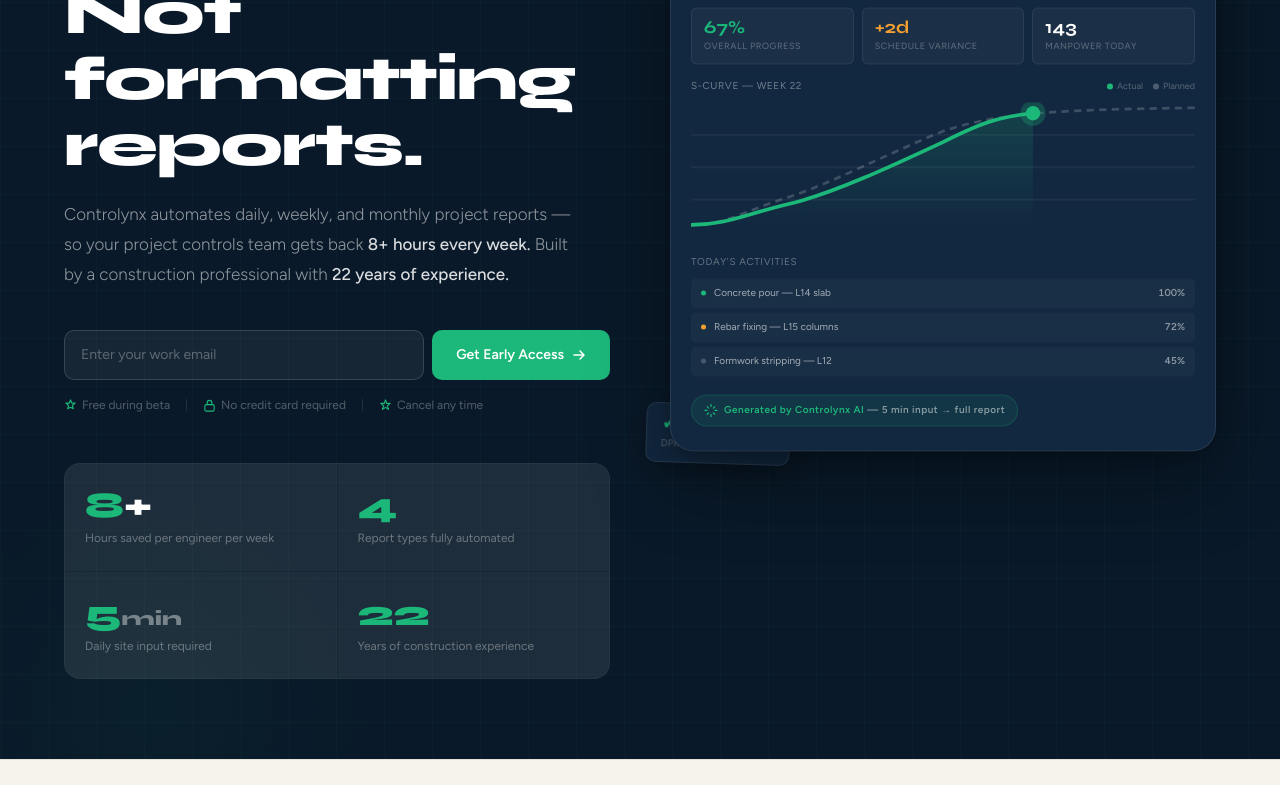
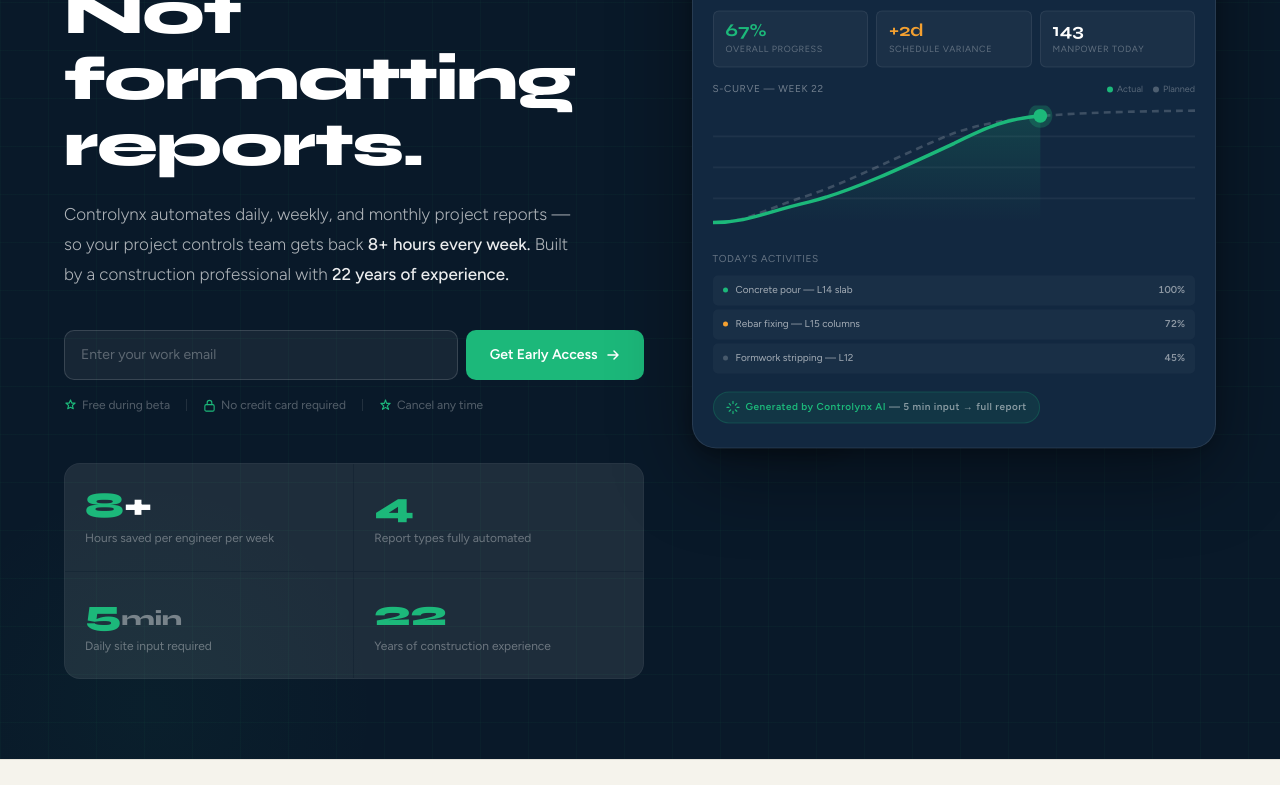
Before and after one commit to founder969/controlynx-website, a plain HTML site: page index.html in a window 1280 px wide. Shown: the part 526-1311 px from the top of the page. Drawn offline with Linux system fonts and the light colour scheme.

Commit message:
Refactor CSS grid layout and responsive styles

```diff
--- a/index.html
+++ b/index.html
@@ -103,9 +103,18 @@
   background:var(--navy);
   padding:120px 5% 80px;
   display:grid;
-  grid-template-columns:1fr 1fr;
-  gap:60px;
+  grid-template-columns:minmax(0,1.05fr) minmax(0,0.95fr);
+  gap:48px;
   align-items:center;
+  position:relative;
+  overflow:hidden;
+  max-width:1440px;
+  margin-left:auto;
+  margin-right:auto;
+}
+/* Hero wrapper to allow full-bleed bg */
+.hero-outer{
+  background:var(--navy);
   position:relative;
   overflow:hidden;
 }
@@ -132,7 +141,7 @@
   pointer-events:none
 }
 
-.hero-left{position:relative;z-index:1}
+.hero-left{position:relative;z-index:1;min-width:0}
 .hero-eyebrow{
   display:inline-flex;align-items:center;gap:8px;
   padding:5px 12px 5px 8px;
@@ -165,12 +174,12 @@
 
 .hero-sub{
   font-size:17px;font-weight:300;
-  color:rgba(255,255,255,0.55);
+  color:rgba(255,255,255,0.68);
   line-height:1.75;
   max-width:520px;
   margin-bottom:40px
 }
-.hero-sub strong{color:rgba(255,255,255,0.85);font-weight:500}
+.hero-sub strong{color:rgba(255,255,255,0.92);font-weight:500}
 
 .hero-form-wrap{margin-bottom:16px}
 .hero-form{display:flex;gap:8px;flex-wrap:wrap}
@@ -230,12 +239,14 @@
 .stat-label{font-size:12px;color:rgba(255,255,255,0.35);line-height:1.4}
 
 /* Hero right — product mockup */
-.hero-right{position:relative;z-index:1}
+.hero-right{position:relative;z-index:1;min-width:0;width:100%}
 .mockup-shell{
   background:var(--navy-surface);
   border:0.5px solid rgba(255,255,255,0.09);
   border-radius:var(--r-xl);
   overflow:hidden;
+  width:100%;
+  max-width:580px;
   box-shadow:0 24px 80px rgba(0,0,0,0.4),0 4px 16px rgba(0,0,0,0.2),inset 0 0.5px 0 rgba(255,255,255,0.06);
   animation:float-card 6s ease-in-out infinite
 }
@@ -332,8 +343,8 @@
   padding:10px 14px;
   box-shadow:0 8px 32px rgba(0,0,0,0.3)
 }
-.float-1{top:-20px;right:-20px;animation:float-c1 7s ease-in-out infinite}
-.float-2{bottom:-10px;left:-24px;animation:float-c2 8s ease-in-out infinite}
+.float-1{top:-16px;right:8px;animation:float-c1 7s ease-in-out infinite}
+.float-2{bottom:8px;left:8px;animation:float-c2 8s ease-in-out infinite}
 @keyframes float-c1{0%,100%{transform:translateY(0) rotate(-2deg)}50%{transform:translateY(-6px) rotate(-1deg)}}
 @keyframes float-c2{0%,100%{transform:translateY(0) rotate(2deg)}50%{transform:translateY(6px) rotate(1deg)}}
 .float-val{font-family:'Syne',sans-serif;font-size:20px;font-weight:800;color:#fff;line-height:1}
@@ -758,9 +769,10 @@
 }
 
 /* ─── RESPONSIVE ────────────────────────────────────── */
-@media(max-width:1024px){
+@media(max-width:1100px){
   .hero{grid-template-columns:1fr;gap:48px;padding-top:110px}
-  .hero-right{order:-1;display:none} /* hide mockup on tablet - show only on large desktop */
+  .hero-right{order:-1}
+  .mockup-shell{max-width:100%}
   .hero-stats{grid-template-columns:repeat(4,1fr)}
   .stats-grid{grid-template-columns:repeat(2,1fr)}
   .stat-cell:nth-child(2){border-right:none}
@@ -771,6 +783,7 @@
   .nav-links,.nav-right{display:none}
   .nav-hamburger{display:flex}
   .hero{padding:100px 5% 64px}
+  .hero-right{display:none}
   .hero-stats{grid-template-columns:repeat(2,1fr)}
   .section{padding:72px 5%}
   .problem-grid{border-radius:var(--r-md)}
```
